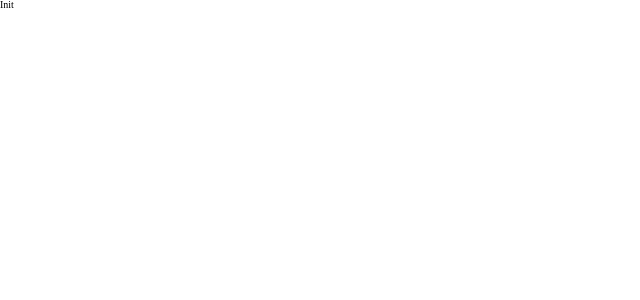
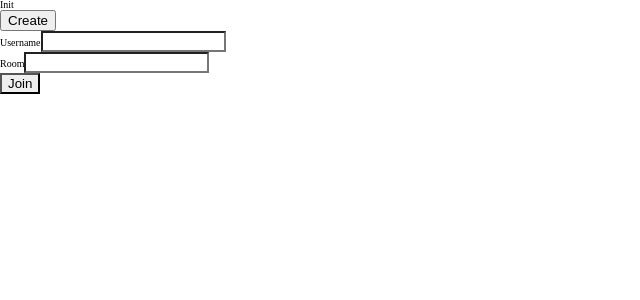
Before and after one commit to NeoxAzrot/dice-game, a Nuxt app in the folder front/: page / in a window 1280 px wide. Shown: the top 300 px of the page, without its empty margins (0-640 px from the left). Built offline with nearby package versions, Linux system fonts and the light colour scheme.

Commit message:
added room management componnt

```diff
--- a/front/app.vue
+++ b/front/app.vue
@@ -1,11 +1,12 @@
 <template>
   <div>
     <h1>Init</h1>
+    {{ username }}
+    {{ roomID }}
+    <RoomManager />
   </div>
 </template>
 
 <script setup lang="ts">
-import useStore from '@/store/main'
-const { roomID } = useStore()
-console.log(roomID)
+const { roomID, username } = useStore()
 </script>
--- /dev/null
+++ b/front/components/RoomManager.vue
@@ -0,0 +1,31 @@
+<template>
+  <div>
+    <div>
+      <button v-if="selection === 'join'" @click="selection = 'create'">Create</button>
+      <button v-if="selection === 'create'" @click="selection = 'join'">Join</button>
+    </div>
+    <form v-if="selection === 'join'">
+      <div>
+        <label for="username">Username</label>
+        <input type="text" id="username" name="username" v-model="username">
+      </div>
+      <div>
+        <label for="room">Room</label>
+        <input type="text" id="room" name="room" v-model="roomID">
+      </div>
+      <input type="submit" value="Join">
+    </form>
+    <form v-else>
+      <div>
+        <label for="username">Username</label>
+        <input type="text" id="username" name="username" v-model="username">
+      </div>
+      <input type="submit" value="Create">
+    </form>
+  </div>
+</template>
+
+<script setup lang="ts">
+const { username, roomID } = useStore();
+const selection: Ref<'join' | 'create'> = ref('join')
+</script>
--- /dev/null
+++ b/front/composables/useStore.ts
@@ -0,0 +1,9 @@
+import useMainStore from '~~/store/main';
+import { storeToRefs } from 'pinia'
+
+const useStore = () => {
+  const store = storeToRefs(useMainStore());
+  return store
+}
+
+export default useStore;
--- a/front/store/main.ts
+++ b/front/store/main.ts
@@ -1,10 +1,10 @@
 import { defineStore } from 'pinia'
 
-const useStore = defineStore('main', () => {
+const useMainStore = defineStore('main', () => {
   const username: Ref<string | undefined> = ref(undefined)
-  const roomID: Ref<string | undefined> = ref('edsqdqs')
+  const roomID: Ref<string | undefined> = ref(undefined)
 
   return { username, roomID }
 })
 
-export default useStore
+export default useMainStore
```
